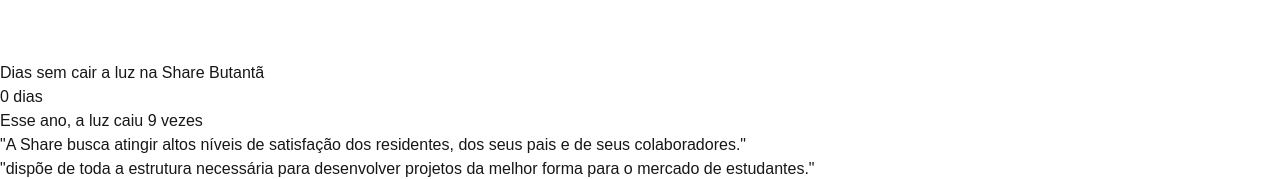
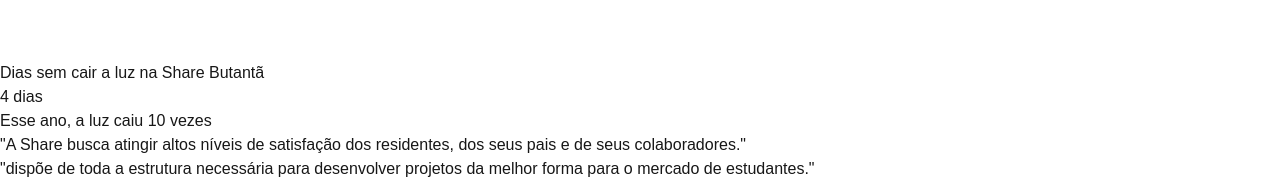
Before and after one commit to thomasreichmann/luz-share, a Next.js app: page / in a window 1280 px wide. Shown: the top 179 px of the page. Built offline with nearby package versions, Linux system fonts and the light colour scheme.

Commit message:
caiu a luz

```diff
--- a/src/app/page.tsx
+++ b/src/app/page.tsx
@@ -5,8 +5,8 @@
 import logo from "./logo-share-footer.svg";
 
 export default function Home() {
-  const daysSinceOutage = calculateDaysSinceDate("2025-02-22");
-  const outagesThisYear = 9;
+  const daysSinceOutage = calculateDaysSinceDate("2025-02-27");
+  const outagesThisYear = 10;
 
   return (
     <div className="flex flex-col min-h-screen justify-around items-center pt-12">
```
